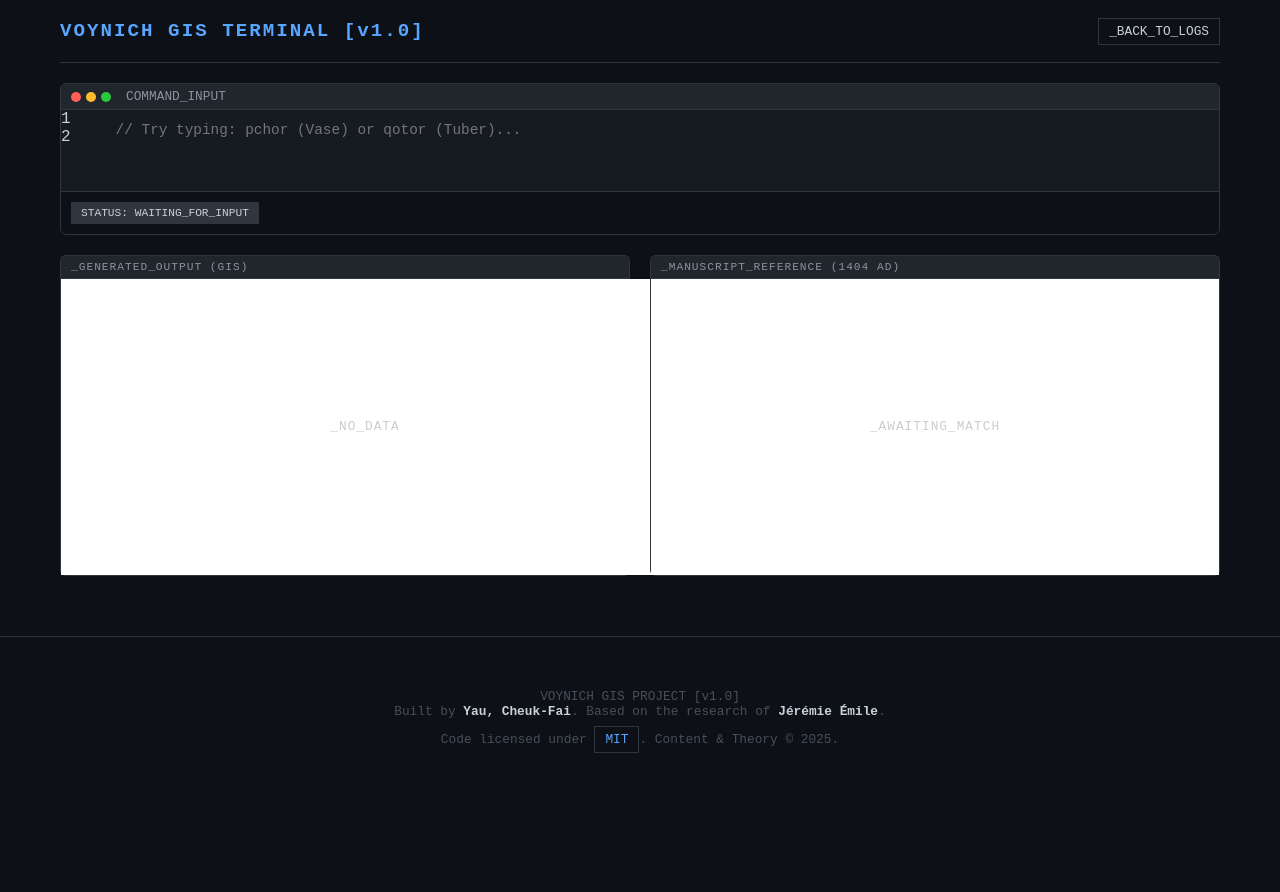
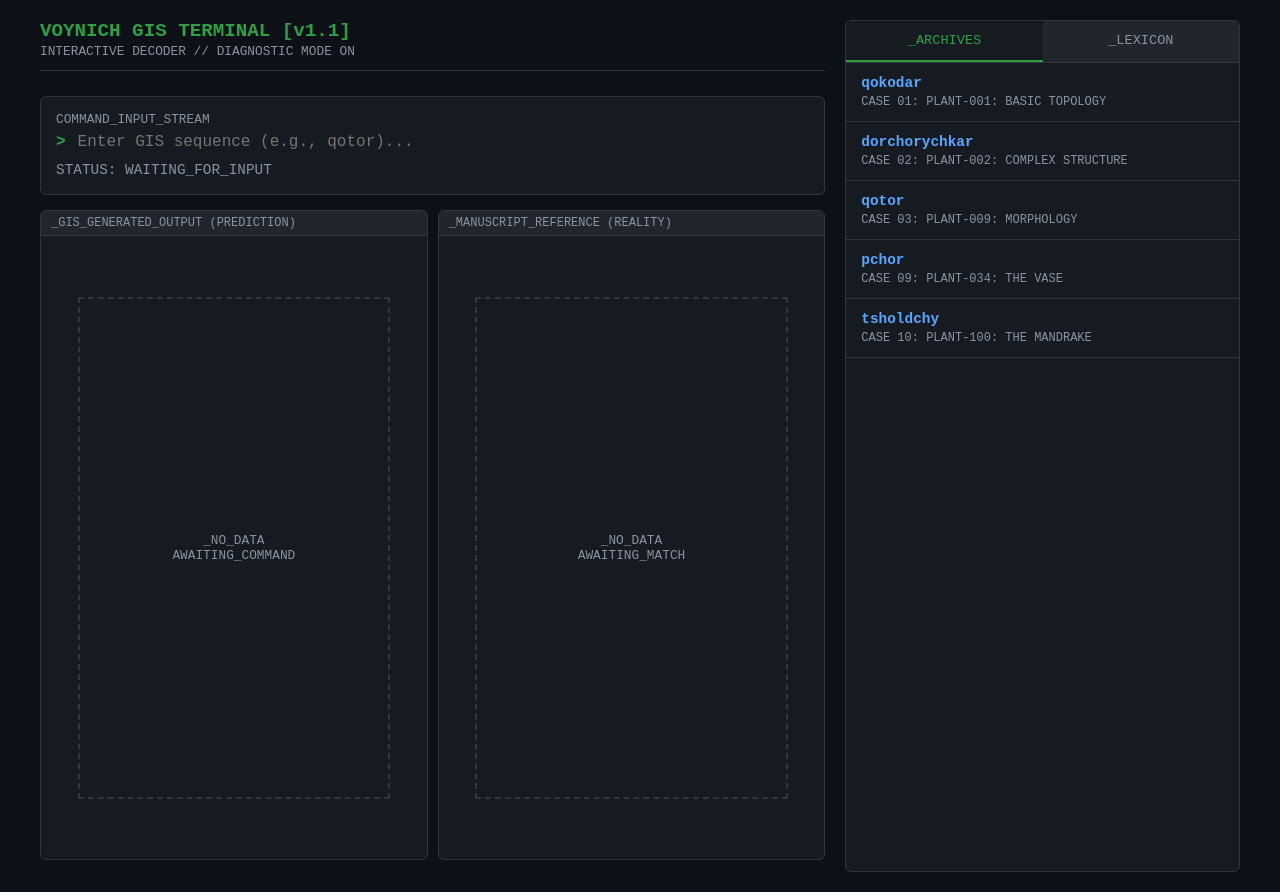
Before and after one commit to YauCheukFai/voynich-gis, a plain HTML site: page demo.html in a window 1280 px wide. Before the commit the page ends 800 px from the top, so only its background shows below. Drawn offline with Linux system fonts and the light colour scheme.

Commit message:
Update demo.html

```diff
--- a/demo.html
+++ b/demo.html
@@ -3,61 +3,289 @@
 <head>
     <meta charset="UTF-8">
     <meta name="viewport" content="width=device-width, initial-scale=1.0">
-    <title>Voynich GIS: Interactive Terminal</title>
-    <link rel="stylesheet" href="css/style.css">
+    <title>VOYNICH GIS TERMINAL [v1.1]</title>
+    <style>
+        :root {
+            --bg-color: #0d1117;
+            --terminal-bg: #161b22;
+            --border-color: #30363d;
+            --text-main: #c9d1d9;
+            --text-dim: #8b949e;
+            --accent-green: #238636;
+            --accent-green-text: #2ea043;
+            --accent-blue: #58a6ff;
+            --accent-yellow: #d29922;
+            --font-mono: 'Courier New', Courier, monospace;
+        }
+
+        body {
+            background-color: var(--bg-color);
+            color: var(--text-main);
+            font-family: var(--font-mono);
+            margin: 0;
+            padding: 20px;
+            display: flex;
+            justify-content: center;
+            min-height: 100vh;
+        }
+
+        .container {
+            display: flex;
+            flex-wrap: wrap;
+            width: 100%;
+            max-width: 1200px;
+            gap: 20px;
+        }
+
+        .terminal-column {
+            flex: 2;
+            min-width: 300px;
+            display: flex;
+            flex-direction: column;
+            gap: 15px;
+        }
+
+        .header {
+            border-bottom: 1px solid var(--border-color);
+            padding-bottom: 10px;
+            margin-bottom: 10px;
+        }
+
+        .header h1 {
+            font-size: 1.2rem;
+            margin: 0;
+            color: var(--accent-green-text);
+        }
+
+        .input-group {
+            background: var(--terminal-bg);
+            border: 1px solid var(--border-color);
+            padding: 15px;
+            border-radius: 6px;
+        }
+
+        .label {
+            display: block;
+            color: var(--text-dim);
+            font-size: 0.8rem;
+            margin-bottom: 5px;
+        }
+
+        .cmd-line {
+            display: flex;
+            align-items: center;
+            gap: 10px;
+        }
+
+        .prompt { color: var(--accent-green-text); font-weight: bold; }
+
+        input[type="text"] {
+            background: transparent;
+            border: none;
+            color: var(--text-main);
+            font-family: var(--font-mono);
+            font-size: 1rem;
+            width: 100%;
+            outline: none;
+        }
+
+        .status-bar {
+            margin-top: 10px;
+            font-size: 0.9rem;
+            color: var(--text-dim);
+            min-height: 1.2em;
+            white-space: pre-wrap;
+        }
+
+        .visual-display {
+            display: flex;
+            gap: 10px;
+            height: 650px;
+        }
+
+        .panel {
+            flex: 1;
+            background: var(--terminal-bg);
+            border: 1px solid var(--border-color);
+            border-radius: 6px;
+            display: flex;
+            flex-direction: column;
+            overflow: hidden;
+        }
+
+        .panel-header {
+            background: #21262d;
+            padding: 5px 10px;
+            font-size: 0.75rem;
+            color: var(--text-dim);
+            border-bottom: 1px solid var(--border-color);
+            text-transform: uppercase;
+        }
+
+        .canvas-area {
+            flex: 1;
+            display: flex;
+            align-items: center;
+            justify-content: center;
+            position: relative;
+        }
+
+        .placeholder-box {
+            width: 80%;
+            height: 80%;
+            border: 2px dashed var(--border-color);
+            display: flex;
+            align-items: center;
+            justify-content: center;
+            color: var(--text-dim);
+            text-align: center;
+            font-size: 0.8rem;
+        }
+
+        img {
+            max-width: 100%;
+            max-height: 100%;
+            object-fit: contain;
+        }
+
+        .sidebar-column {
+            flex: 1;
+            min-width: 250px;
+            background: var(--terminal-bg);
+            border: 1px solid var(--border-color);
+            border-radius: 6px;
+            display: flex;
+            flex-direction: column;
+            overflow: hidden;
+            height: 850px;
+        }
+
+        .tab-nav {
+            display: flex;
+            border-bottom: 1px solid var(--border-color);
+            background: #21262d;
+        }
+
+        .tab-btn {
+            flex: 1;
+            padding: 12px;
+            background: transparent;
+            border: none;
+            color: var(--text-dim);
+            font-family: var(--font-mono);
+            font-size: 0.85rem;
+            cursor: pointer;
+            transition: all 0.2s;
+            border-bottom: 2px solid transparent;
+        }
+
+        .tab-btn:hover { color: var(--text-main); }
+
+        .tab-btn.active {
+            color: var(--accent-green-text);
+            border-bottom: 2px solid var(--accent-green-text);
+            background: var(--terminal-bg);
+        }
+
+        .tab-content {
+            display: none;
+            flex: 1;
+            overflow-y: auto;
+        }
+        .tab-content.active { display: block; }
+
+        .list-item {
+            padding: 12px 15px;
+            border-bottom: 1px solid var(--border-color);
+            cursor: pointer;
+            transition: background 0.2s;
+        }
+        .list-item:hover { background: #21262d; }
+
+        .item-title {
+            color: var(--accent-blue);
+            font-size: 0.9rem;
+            font-weight: bold;
+            display: block;
+        }
+        .item-desc {
+            color: var(--text-dim);
+            font-size: 0.75rem;
+            display: block;
+            margin-top: 4px;
+        }
+
+        .lex-category {
+            padding: 8px 15px;
+            background: #0d1117;
+            color: var(--text-dim);
+            font-size: 0.7rem;
+            text-transform: uppercase;
+            border-bottom: 1px solid var(--border-color);
+            letter-spacing: 1px;
+        }
+
+        @media (max-width: 768px) {
+            .visual-display {
+                flex-direction: column;
+                height: auto;
+            }
+            .panel { height: 250px; }
+        }
+    </style>
 </head>
 <body>
+
 <div class="container">
-        <header>
-            <h1>VOYNICH GIS TERMINAL [v1.0]</h1>
-            <nav>
-                <a href="index.html">_BACK_TO_LOGS</a>
-            </nav>
-        </header>
+    <div class="terminal-column">
+        <div class="header">
+            <h1>VOYNICH GIS TERMINAL [v1.1]</h1>
+            <span style="font-size: 0.8rem; color: #8b949e;">INTERACTIVE DECODER // DIAGNOSTIC MODE ON</span>
+        </div>
 
-        <main class="workspace">
-            <div class="input-section">
-                <div class="terminal-header">
-                    <span class="dot red"></span><span class="dot yellow"></span><span class="dot green"></span>
-                    <span class="title">COMMAND_INPUT</span>
+        <div class="input-group">
+            <span class="label">COMMAND_INPUT_STREAM</span>
+            <div class="cmd-line">
+                <span class="prompt">></span>
+                <input type="text" id="gisInput" placeholder="Enter GIS sequence (e.g., qotor)..." autocomplete="off">
             </div>
-                <div class="editor-wrapper">
-                    <div class="line-numbers">1<br>2</div>
-                    <textarea id="gisInput" placeholder="// Try typing: pchor (Vase) or qotor (Tuber)..." spellcheck="false"></textarea>
+            <div class="status-bar" id="statusBar">STATUS: WAITING_FOR_INPUT</div>
         </div>
-                <div class="controls">
-                    <div class="status-bar">STATUS: WAITING_FOR_INPUT</div>
+
+        <div class="visual-display">
+            <div class="panel">
+                <div class="panel-header">_GIS_GENERATED_OUTPUT (PREDICTION)</div>
+                <div class="canvas-area" id="canvas">
+                    <div class="placeholder-box">_NO_DATA<br>AWAITING_COMMAND</div>
                 </div>
             </div>
 
-            <div class="visual-section">
-                <div class="view-pane" id="genPane">
-                    <div class="pane-label">_GENERATED_OUTPUT (GIS)</div>
-                    <div id="canvas" class="canvas-empty">
-                        <span class="placeholder">_NO_DATA</span>
+            <div class="panel">
+                <div class="panel-header">_MANUSCRIPT_REFERENCE (REALITY)</div>
+                <div class="canvas-area" id="reference">
+                    <div class="placeholder-box">_NO_DATA<br>AWAITING_MATCH</div>
+                </div>
+            </div>
         </div>
     </div>
 
-                <div class="view-pane" id="refPane">
-                    <div class="pane-label">_MANUSCRIPT_REFERENCE (1404 AD)</div>
-                    <div id="reference" class="canvas-empty">
-                        <span class="placeholder">_AWAITING_MATCH</span>
+    <div class="sidebar-column">
+        <div class="tab-nav">
+            <button class="tab-btn active" onclick="switchTab('archives')">_ARCHIVES</button>
+            <button class="tab-btn" onclick="switchTab('lexicon')">_LEXICON</button>
+        </div>
+
+        <div id="tab-archives" class="tab-content active">
+            <ul style="list-style:none; padding:0; margin:0;" id="caseList">
+            </ul>
+        </div>
+
+        <div id="tab-lexicon" class="tab-content">
         </div>
     </div>
 </div>
-        </main>
-    </div>
+
 <script src="js/gis_engine.js"></script>
-    <footer style="text-align: center; padding: 40px 20px; color: #484f58; font-size: 0.8rem; border-top: 1px solid #30363d; margin-top: 40px;">
-        <p>
-            VOYNICH GIS PROJECT [v1.0] <br>
-            Built by <strong style="color: #c9d1d9;">Yau, Cheuk-Fai</strong>. Based on the research of <strong style="color: #c9d1d9;">Jérémie Émile</strong>.
-        </p>
-        <p style="margin-top: 10px;">
-            Code licensed under <a href="LICENSE" style="color: #58a6ff; text-decoration: none;">MIT</a>.
-            Content & Theory © 2025.
-        </p>
-    </footer>
+
 </body>
-
 </html>
```
Lines whose indentation alone changed are shown as unchanged.
